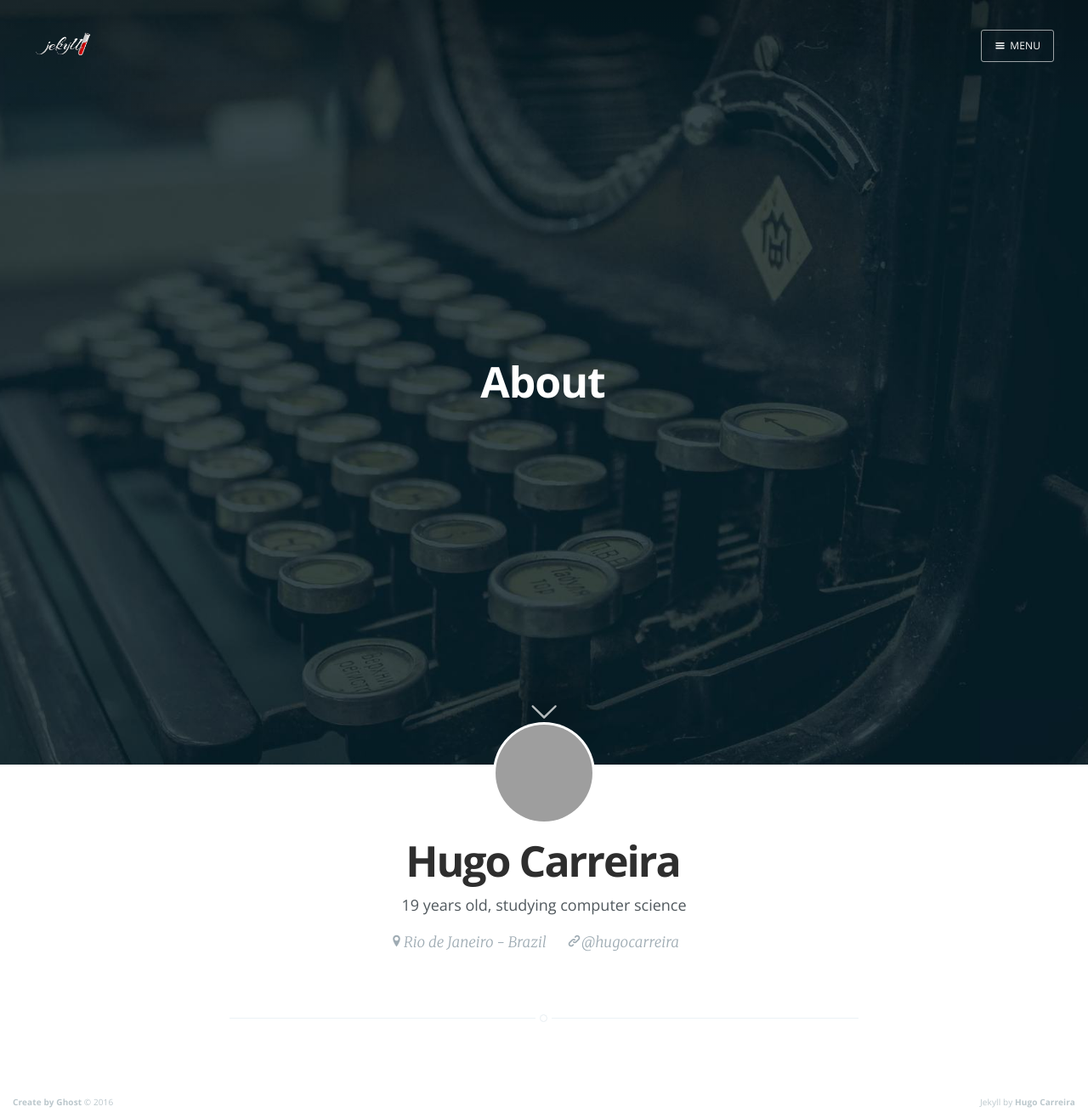
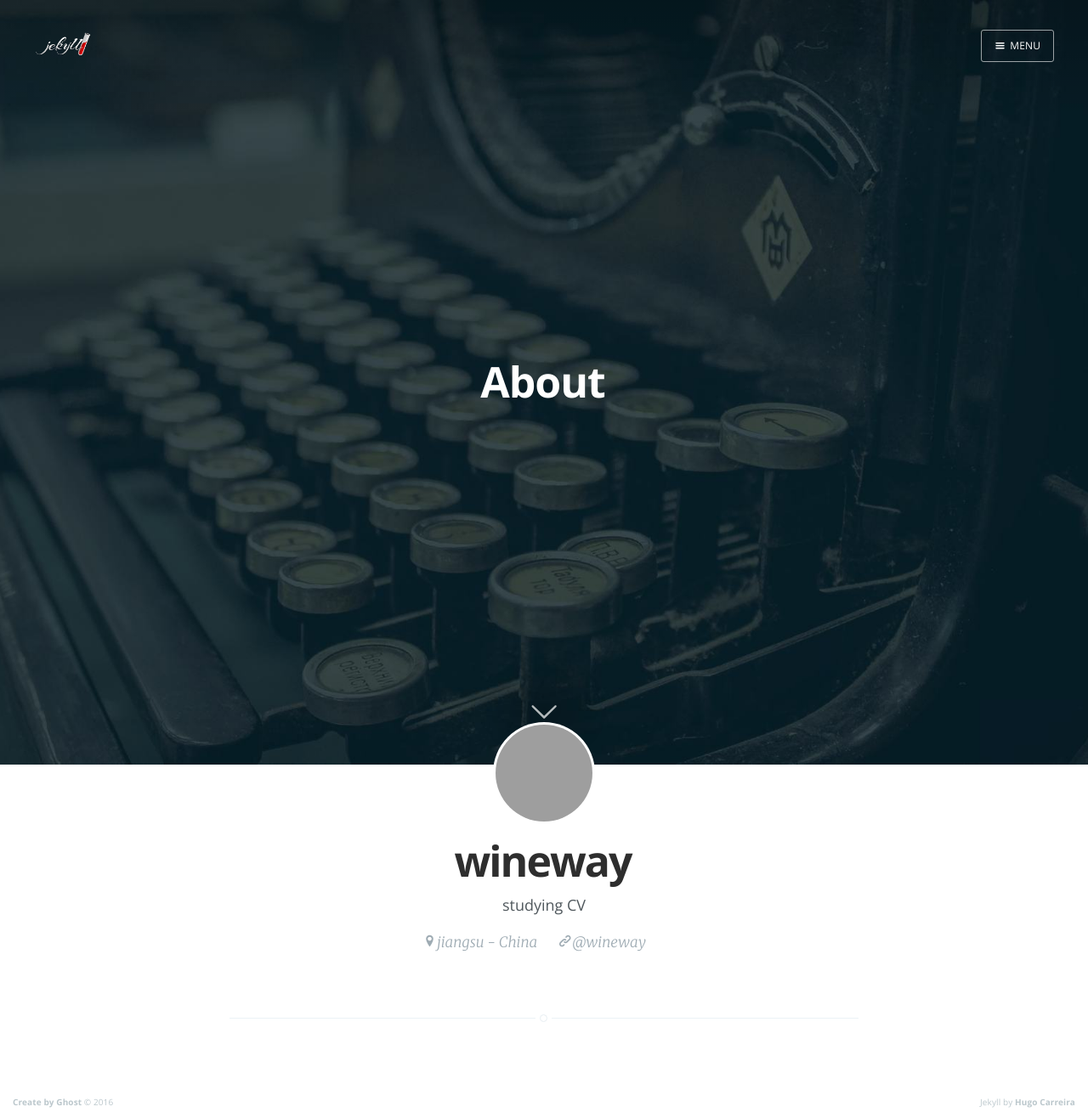
Before and after one commit to wineway/wineway.github.io, a Jekyll site: the page built from about/index.md, in a window 1280 px wide. Shown: the whole page at 85% size. Built offline with Jekyll 4.4.1, drawn with Linux system fonts in a browser that asks for light colours; nearby versions of some CDN libraries; grey boxes are pictures that could not be loaded.

Commit message:
Update _config.yml

```diff
--- a/_config.yml
+++ b/_config.yml
@@ -2,16 +2,15 @@
 email: hugo.colombo23@gmail.com
 author:
   picture: http://site.hugocarreira.me/assets/img/compressed/hugo.jpg #URL FORMAT
-  name: Hugo Carreira
-  location: Rio de Janeiro - Brazil
-  description: "19 years old, studying computer science"
+  name: wineway
+  location: jiangsu - China
+  description: "studying CV"
 description: 翻译与学习笔记
 baseurl: "/"
 url: https://hugocarreira.github.io/jekyll-vision-casper-theme
-twitter_username: hugocolombo23
-github_username:  hugocarreira
-github_url: https://hugocarreira.github.io/jekyll-vision-casper-theme/
-
+twitter_username: wangyuweihx
+github_username:  wineway
+github_url: https://wineway.github.io/
 # Build settings
 permalink: :title
 paginate: 1
```
